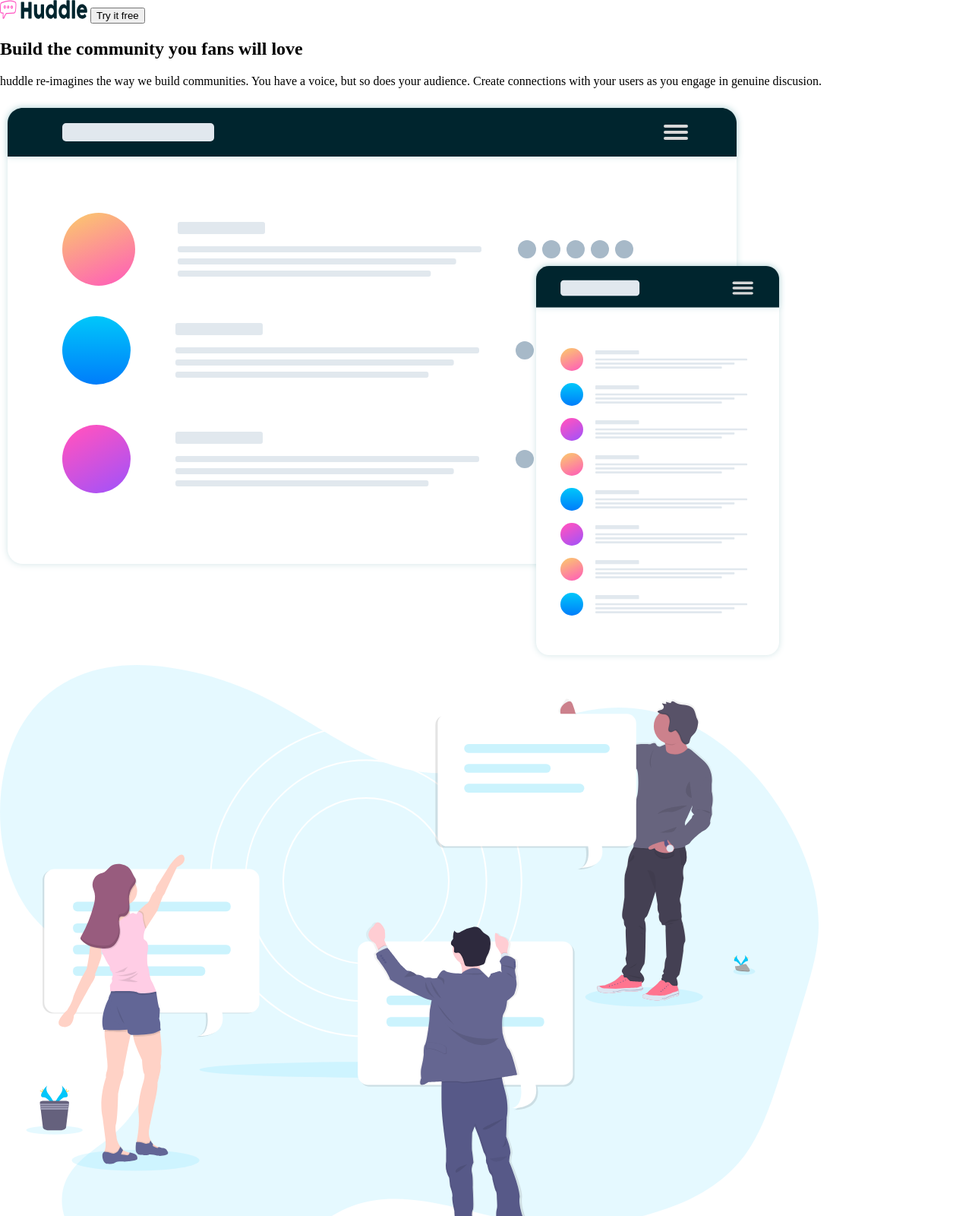
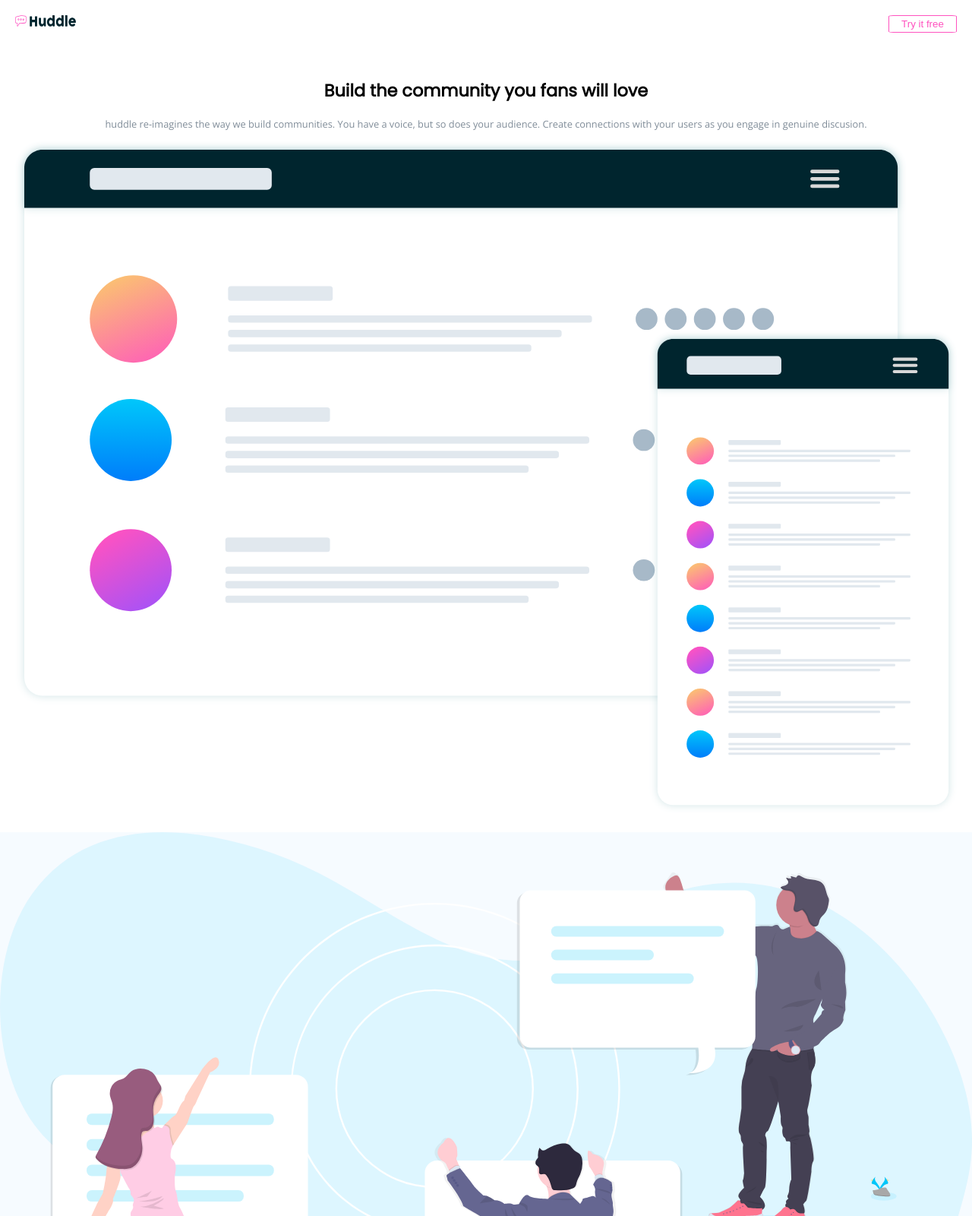
Before and after one commit to Peleda23/Huddle-landing-page-with-split-benefits-section, a plain HTML site: page index.html in a window 1280 px wide. Shown: the top 1600 px of the page at 76% size. Drawn offline with nearby package versions, Linux system fonts and the light colour scheme.

Commit message:
adding styles, variables, nestig tags.

```diff
--- a/index.html
+++ b/index.html
@@ -17,7 +17,7 @@
   </header>
 
   <main>
-    <section>
+    <section class="section-one">
       <h1>Build the community you fans will love</h1>
       <p>huddle re-imagines the way we build communities. You have a voice, but so does your audience. Create
         connections
@@ -25,7 +25,7 @@
       <img src="images/screen-mockups.svg" alt="" srcset="">
     </section>
 
-    <section>
+    <section class="section-two">
       <img src="images/illustration-your-users.svg" alt="">
       <h1>Grow together</h1>
       <p>Generate meaningful discusions with your audience and build a strong, loyal community. Think of the insightful
@@ -38,7 +38,7 @@
         to your app, your users can start chatting immediatly.</p>
     </section>
 
-    <section>
+    <section class="section-three">
       <h1>Ready to build your communinty?</h1>
       <button>Get started for free</button>
     </section>
@@ -50,6 +50,35 @@
       <input type="text" placeholder="email@example.com">
       <button>go</button>
     </form>
+    <div>
+      <img src="images/logo.svg" alt="">
+    </div>
+    <div>
+      <p>Lorem ipsum dolor sit, amet consectetur adipisicing elit. Voluptatum hic voluptas eaque soluta porro! Id
+        dignissimos ad quas fugit natus.</p>
+    </div>
+    <div>
+      <img src="images/facebook-square-brands.svg" alt="" srcset="">
+      <img src="images/instagram-brands.svg" alt="" srcset="">
+      <img src="images/twitter-square-brands.svg" alt="" srcset="">
+    </div>
+    <div>
+      <ul>
+        <li><a href="">About us</a></li>
+        <li><a href="">What we do</a></li>
+        <li><a href="">FAQ</a></li>
+      </ul>
+    </div>
+    <div>
+      <ul>
+        <li><a href="">Career</a></li>
+        <li><a href="">Blog</a></li>
+        <li><a href="">Contact us</a></li>
+      </ul>
+    </div>
+    <div>
+      <p>@ 2018 huddle copyright</p>
+    </div>
 
   </footer>
 </body>
--- a/styles/main.scss
+++ b/styles/main.scss
@@ -2,11 +2,15 @@
 
 // font-family: 'Poppins', sans-serif;
 // font-family: 'Open Sans', sans-serif;
+$padding: 20px;
+$body-font: 'Open Sans', sans-serif;
+$headings-font: 'Poppins', sans-serif;
 
 $colors: (
   primary: hsl(322, 100%, 66%),
   neutral1: hsl(192, 100%, 9%),
-  neutral2: hsl(208, 11%, 55%)
+  neutral2: hsl(208, 11%, 55%),
+  neutral3: #F6FBFF
 );
 
 @function color($color-name) {
@@ -16,15 +20,65 @@ $colors: (
 body {
   margin: 0;
   padding: 0;
+  font-family: $body-font;
+
 
   header {
+    padding: $padding;
+    display: grid;
+    grid-template-columns: 1fr 1fr;
+
     img {
-      width: 115px;
-      height: 25px;
+      width: 80px;
+      height: 15px;
+      display: block;
+      justify-self: start;
     }
 
     button {
+      display: block;
+      justify-self: end;
+      height: 23px;
+      width: 90px;
+      border: color(primary) 1px solid;
+      border-radius: 7%;
+      background: white;
+      color: color(primary);
+    }
+  }
 
+  main {
+    // padding: $padding;
+
+    .section-one {
+      padding: $padding;
+
+      h1 {
+        font-family: $headings-font;
+        font-weight: 700;
+        text-align: center;
+        font-size: 1.4em;
+      }
+
+      p {
+        text-align: center;
+        color: color(neutral2);
+        font-size: 0.8em;
+      }
+
+      img {
+        width: 100%;
+      }
+    }
+
+    .section-two {
+      width: 100%;
+      padding-left: 0;
+      background: color(neutral3);
+
+      img {
+        width: 100%;
+      }
     }
   }
 }
```
Also changed, not shown: images/facebook-square-brands.svg (added), images/instagram-brands.svg (added), images/twitter-square-brands.svg (added), styles/main.css, 1 other file.
